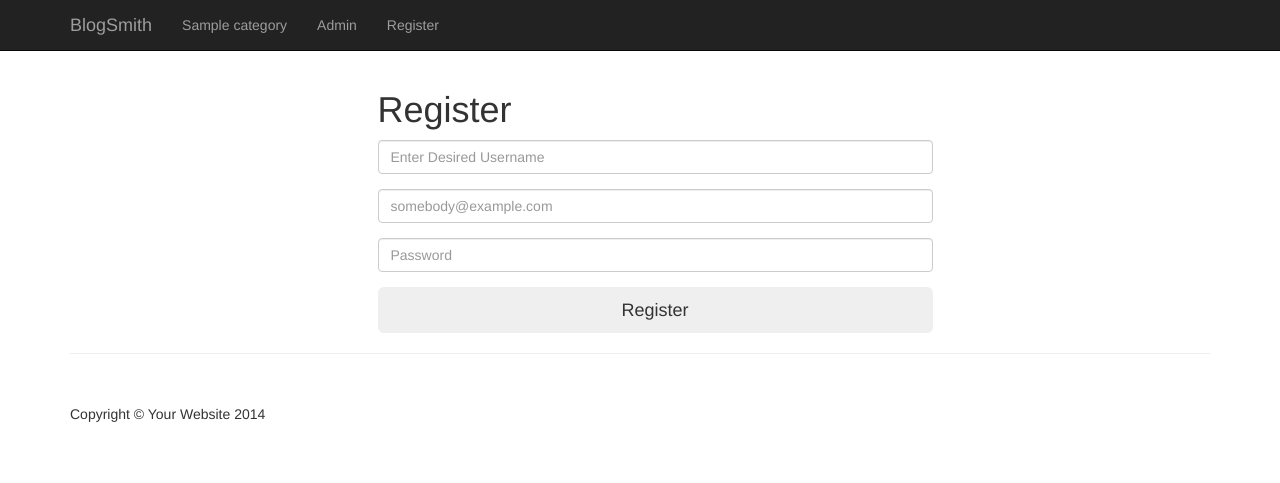
After one commit to benringia/blogsmith, a PHP site: page /registration.php in a window 1280 px wide. The commit adds this page. Shown: the top 483 px of the page. Run offline with PHP 8.4, Linux system fonts and the light colour scheme; tables that the repository leaves empty or names only in its code hold one stand-in row (values such as "Sample post").

Commit message:
adding registration form stuffs #1

```diff
--- a/includes/navigation.php
+++ b/includes/navigation.php
@@ -36,6 +36,9 @@
                     <li>
                         <a href="admin">Admin</a>
                     </li>
+                    <li>
+                        <a href="registration.php">Register</a>
+                    </li>
                     <?php
                         if(isset($_SESSION['role'])) {
                             if(isset($_GET['p_id'])) {
--- /dev/null
+++ b/registration.php
@@ -0,0 +1,86 @@
+<?php  include "includes/db.php"; ?>
+ <?php  include "includes/header.php"; ?>
+ <?php
+     function send_query($database_connection,$database_query) {
+        return mysqli_query($database_connection,$database_query);
+    };
+ ?>
+
+<?php
+    if(isset($_POST['submit'])) {
+        $username = $_POST['username'];
+        $email    = $_POST['email'];
+        $password = $_POST['password'];
+
+        if(!empty($username) && !empty($email) && !empty($password )) {
+            $query = "SELECT randSalt FROM users ";
+            $select_random_salt = send_query($dbConnect,$query);
+
+            $row = mysqli_fetch_array($select_random_salt);
+            $salt = $row['randSalt'];
+
+            $query = "INSERT INTO users (username, user_email, user_password, user_role) ";
+            $query .= "VALUES('$username','$email','$password','subscriber' )";
+            $register_new_user = send_query($dbConnect,$query);
+
+            if(! $register_new_user) {
+                die("ERROR: " . mysqli_error($dbConnect) );
+            }
+            $message = "Registration Successful!";
+        } else {
+            $message = "Fields cannot be empty";
+        }
+
+        $username = mysqli_real_escape_string($dbConnect, $username);
+        $email    = mysqli_real_escape_string($dbConnect, $email);
+        $password = mysqli_real_escape_string($dbConnect, $password);
+    } else {
+        $message='';
+    }
+
+?>
+
+    <!-- Navigation -->
+
+    <?php  include "includes/navigation.php"; ?>
+
+
+    <!-- Page Content -->
+    <div class="container">
+
+<section id="login">
+    <div class="container">
+        <div class="row">
+            <div class="col-xs-6 col-xs-offset-3">
+                <div class="form-wrap">
+                <h1>Register</h1>
+                    <form role="form" action="registration.php" method="post" id="login-form" autocomplete="off">
+                        <h6 class="text-center"><?php echo $message?></h6>
+                        <div class="form-group">
+                            <label for="username" class="sr-only">username</label>
+                            <input type="text" name="username" id="username" class="form-control" placeholder="Enter Desired Username">
+                        </div>
+                         <div class="form-group">
+                            <label for="email" class="sr-only">Email</label>
+                            <input type="email" name="email" id="email" class="form-control" placeholder="somebody@example.com">
+                        </div>
+                         <div class="form-group">
+                            <label for="password" class="sr-only">Password</label>
+                            <input type="password" name="password" id="key" class="form-control" placeholder="Password">
+                        </div>
+
+                        <input type="submit" name="submit" id="btn-login" class="btn btn-custom btn-lg btn-block" value="Register">
+                    </form>
+
+                </div>
+            </div> <!-- /.col-xs-12 -->
+        </div> <!-- /.row -->
+    </div> <!-- /.container -->
+</section>
+
+
+        <hr>
+
+
+
+<?php include "includes/footer.php";?>
```
